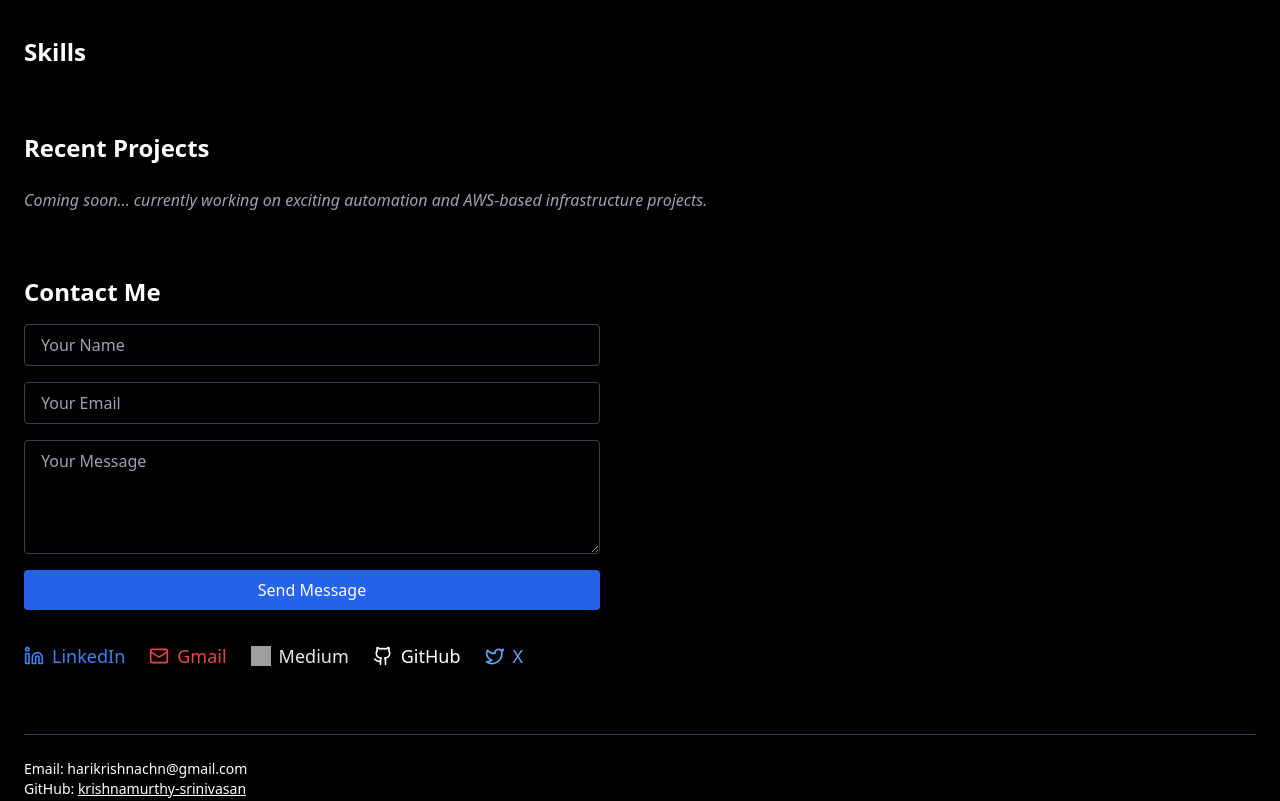
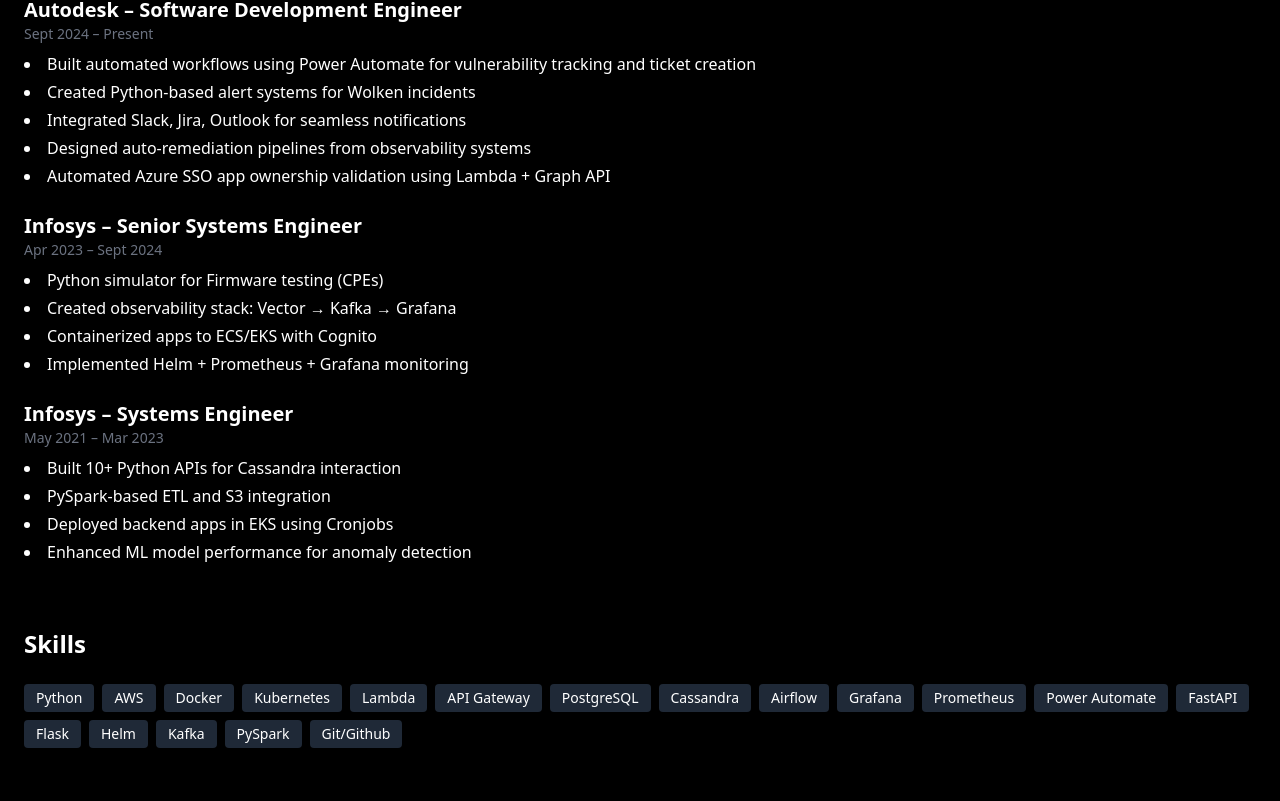
Before and after one commit to krishnamurthy-srinivasan/krishna-dev, a React (Vite) app: page / in a window 1280 px wide. Shown: the part 456-1257 px from the top of the page. Built offline with nearby package versions, Linux system fonts and the light colour scheme; grey boxes are pictures that could not be loaded.

Commit message:
contact added

```diff
--- a/src/App.jsx
+++ b/src/App.jsx
@@ -41,10 +41,50 @@
 
       <section className="mb-16">
         <h2 className="text-2xl font-semibold mb-6">Work Experience</h2>
+        <div className="space-y-6">
+          <div>
+            <h3 className="text-xl font-bold">Autodesk – Software Development Engineer</h3>
+            <p className="text-sm text-gray-500">Sept 2024 – Present</p>
+            <ul className="list-disc list-inside mt-2 space-y-1">
+              <li>Built automated workflows using Power Automate for vulnerability tracking and ticket creation</li>
+              <li>Created Python-based alert systems for Wolken incidents</li>
+              <li>Integrated Slack, Jira, Outlook for seamless notifications</li>
+              <li>Designed auto-remediation pipelines from observability systems</li>
+              <li>Automated Azure SSO app ownership validation using Lambda + Graph API</li>
+            </ul>
+          </div>
+          <div>
+            <h3 className="text-xl font-bold">Infosys – Senior Systems Engineer</h3>
+            <p className="text-sm text-gray-500">Apr 2023 – Sept 2024</p>
+            <ul className="list-disc list-inside mt-2 space-y-1">
+              <li>Python simulator for Firmware testing (CPEs)</li>
+              <li>Created observability stack: Vector → Kafka → Grafana</li>
+              <li>Containerized apps to ECS/EKS with Cognito</li>
+              <li>Implemented Helm + Prometheus + Grafana monitoring</li>
+            </ul>
+          </div>
+          <div>
+            <h3 className="text-xl font-bold">Infosys – Systems Engineer</h3>
+            <p className="text-sm text-gray-500">May 2021 – Mar 2023</p>
+            <ul className="list-disc list-inside mt-2 space-y-1">
+              <li>Built 10+ Python APIs for Cassandra interaction</li>
+              <li>PySpark-based ETL and S3 integration</li>
+              <li>Deployed backend apps in EKS using Cronjobs</li>
+              <li>Enhanced ML model performance for anomaly detection</li>
+            </ul>
+          </div>
+        </div>
       </section>
 
       <section className="mb-16">
         <h2 className="text-2xl font-semibold mb-6">Skills</h2>
+        <div className="flex flex-wrap gap-2">
+          {['Python', 'AWS', 'Docker', 'Kubernetes', 'Lambda', 'API Gateway', 'PostgreSQL', 'Cassandra', 'Airflow', 'Grafana', 'Prometheus', 'Power Automate', 'FastAPI', 'Flask', 'Helm', 'Kafka', 'PySpark', 'Git/Github'].map(skill => (
+            <span key={skill} className="bg-gray-200 dark:bg-gray-800 text-sm px-3 py-1 rounded">
+              {skill}
+            </span>
+          ))}
+        </div>
       </section>
 
       <section className="mb-16">
@@ -71,9 +111,9 @@
       </section>
 
       <footer className="pt-6 border-t border-gray-200 dark:border-gray-700">
-        <p className="text-sm">Email: harikrishnachn@gmail.com</p>
-        <p className="text-sm">GitHub: <a href="https://github.com/krishnamurthy-srinivasan" className="underline">krishnamurthy-srinivasan</a></p>
-        <p className="text-sm">LinkedIn: <a href="https://linkedin.com/in/krishnamurthy-awsdeveloper" className="underline">krishnamurthy-awsdeveloper</a></p>
+        <p className="text-sm text-center text-gray-600 dark:text-gray-400">
+          Designed & Developed by Krishna Murthy Srinivasan | ©2025 All Rights Reserved
+        </p>
       </footer>
     </div>
   );
```
